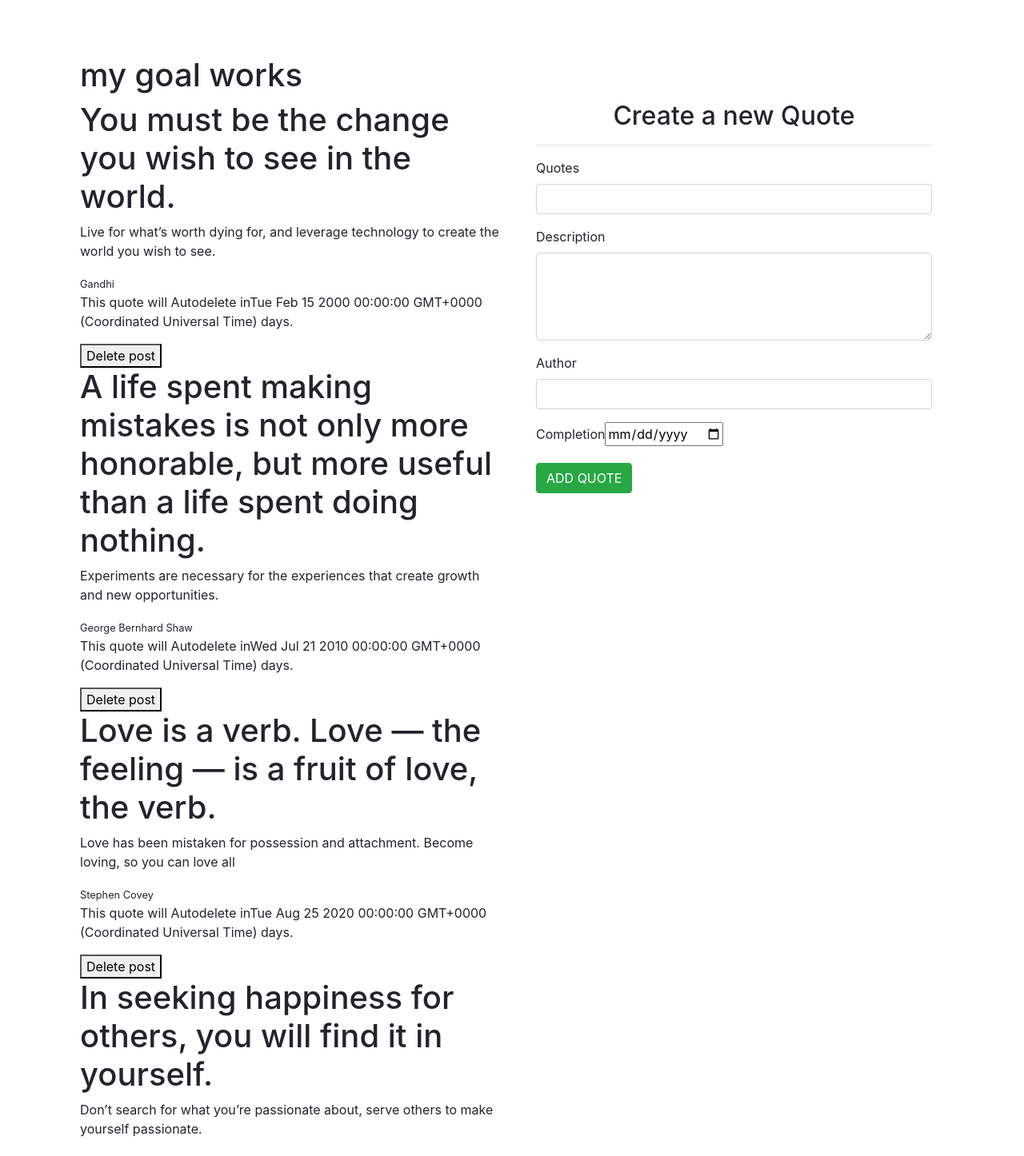
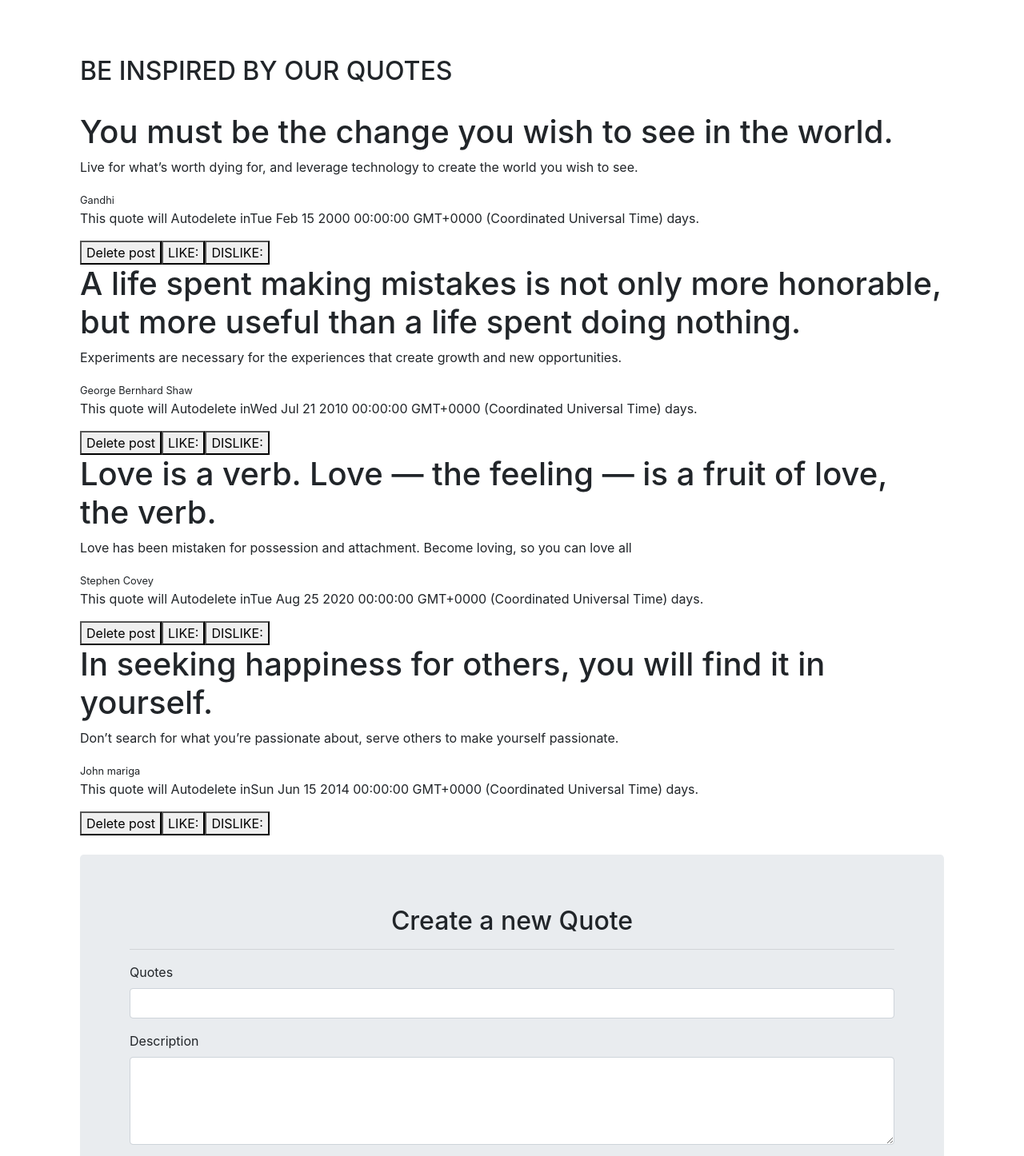
Before and after one commit to Mariga123/Quotehub, an Angular app: page / in a window 1280 px wide. Shown: the part 540-1986 px from the top of the page at 80% size. Built offline with nearby package versions, Linux system fonts and the light colour scheme.

Commit message:
add upvote and down vote

```diff
--- a/src/app/add-quote/add-quote.component.html
+++ b/src/app/add-quote/add-quote.component.html
@@ -1,17 +1,22 @@
 <div class="container">
-    <h1>my goal works</h1>
+    <h2>BE INSPIRED BY OUR QUOTES</h2><br>
     <div class="row">
-        <div class="col-sm-6">
+        <div class="col-sm-12">
             <div *ngFor='let quote of quote; let i = index'>
                 <h1>{{ quote.title }}</h1>
                 <p>{{ quote.description }}</p>
                 <app-add-quote-details [quote]='quote' (isComplete)='completeQuote($event, i)'></app-add-quote-details>
+                <button (click)='like(i)'>LIKE: {{ quote.like }}</button>
+                <button (click)='dislike(i)'>DISLIKE: {{ quote.dislike }}</button>
             </div>
             <div *ngIf='quote.length < 1' class='alert alert-warning'>
                 No Quotes Available For Now
             </div>
         </div>
-        <div class="col-sm-6">
+    </div>
+    <br>
+    <div class="jumbotron">
+        <div class="col-sm-12">
             <app-form (addQuote)="addNewQuotes($event)"></app-form>
         </div>
     </div>
```
